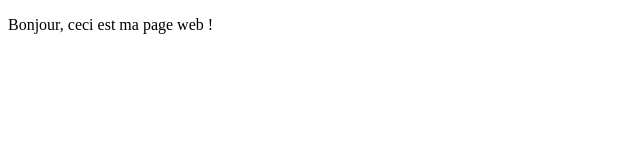
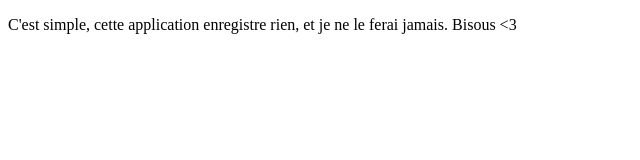
Before and after one commit to BelisamaStudio/privacy_info, a plain HTML site: page index.html in a window 1280 px wide. Shown: the whole page, without its empty margins (0-640 px from the left). Drawn offline with Linux system fonts and the light colour scheme.

Commit message:
Update index.html

```diff
--- a/index.html
+++ b/index.html
@@ -1,10 +1,10 @@
-<!DOCTYPE html>
+ <!DOCTYPE html>
 <html>
   <head>
     <meta charset="UTF-8">
     <title>Ma page</title>
   </head>
   <body>
-    <p>Bonjour, ceci est ma page web !</p>
+    <p>C'est simple, cette application enregistre rien, et je ne le ferai jamais. Bisous <3</p>
   </body>
 </html>
```
